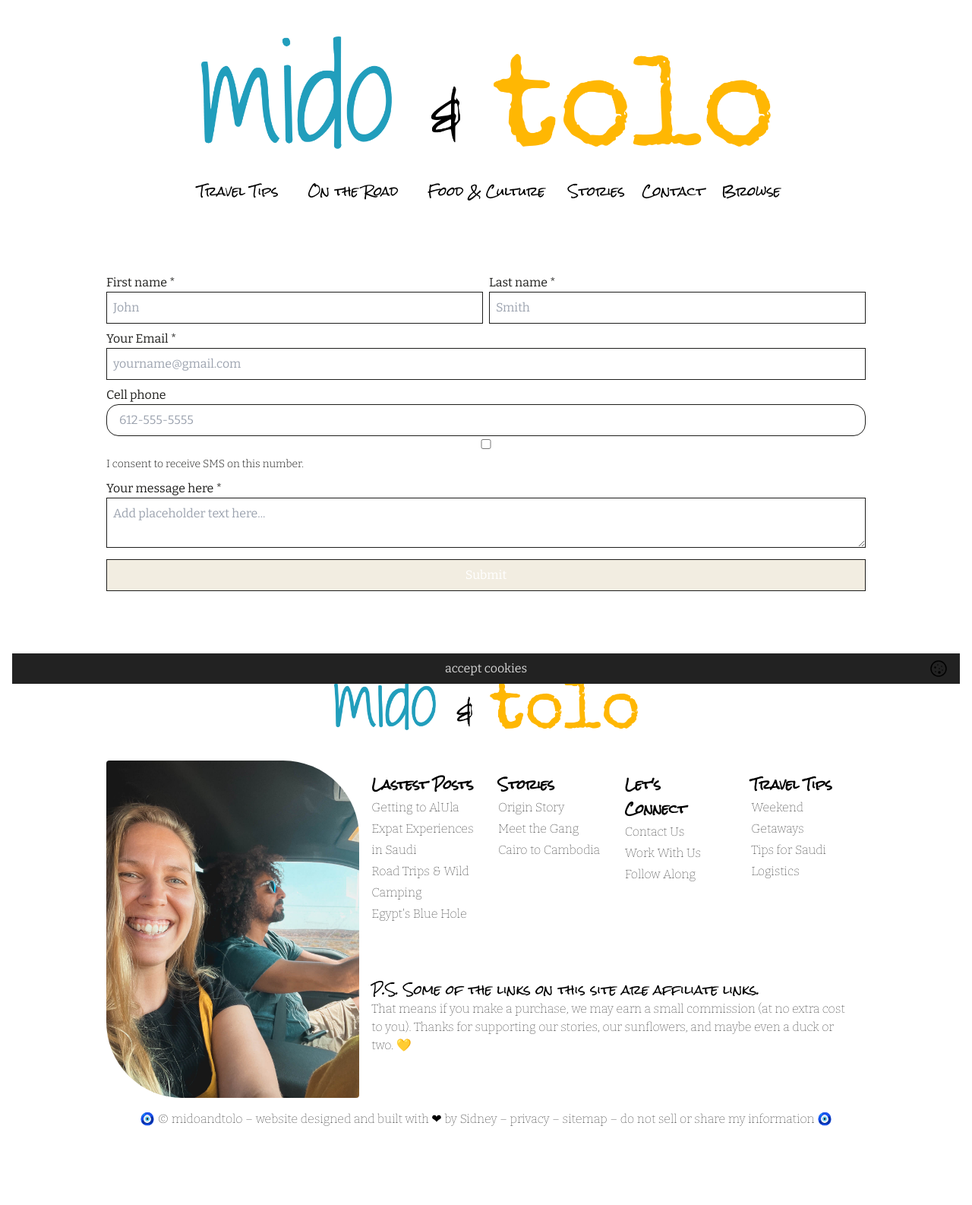
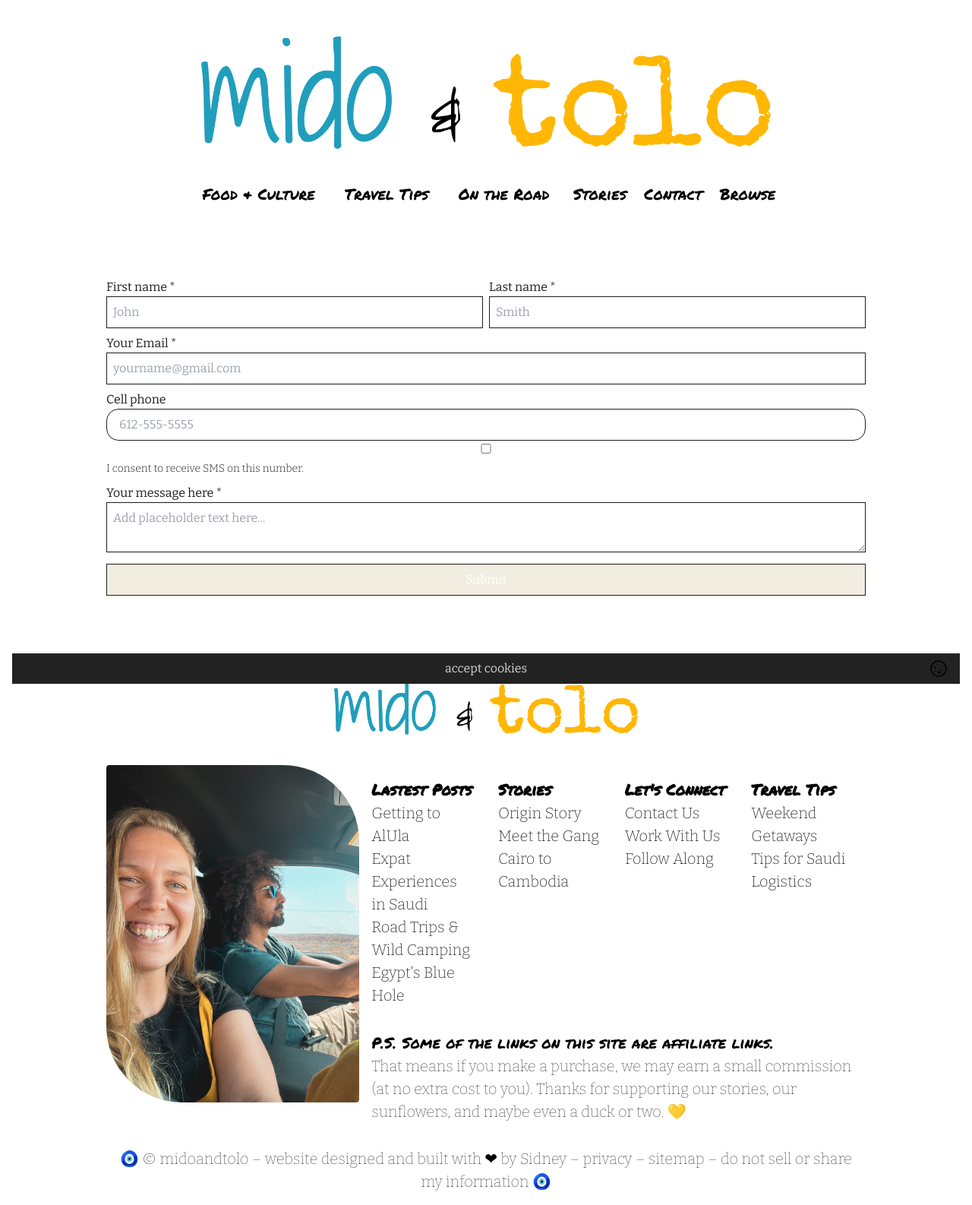
Before and after one commit to SidneyElsayed/midoandtolo-overhaul, a Jekyll site: the page built from contact.html, in a window 1280 px wide. Shown: the whole page at 76% size. Built offline with Jekyll 4.4.1, drawn with Linux system fonts in a browser that asks for light colours; nearby versions of some CDN libraries; comment, search, counter and statistics services are not loaded; before the commit the page ends 1501 px from its top, so only the background shows below that.

Commit message:
Header and footer updates

```diff
--- a/_includes/footer/footer-2.html
+++ b/_includes/footer/footer-2.html
@@ -20,7 +20,7 @@
         <div class="col-span-4 sm:col-span-2 lg:col-span-1">
           <p class="font-semibold leading-8 featured-font">{{menu.heading}}</p>
           {% for link in menu.links %}
-          <a href="{{link.url}}" class="font-thin block leading-7">{{link.text}}</a>
+          <a href="{{link.url}}" class="block body-font font-extralight">{{link.text}}</a>
           {% endfor %}
         </div>
         {% endfor %}
--- a/_includes/header/header-3.html
+++ b/_includes/header/header-3.html
@@ -16,9 +16,9 @@
         <a href="{{link.url}}" class="p-2 my-4">{{link.text}}</a>
 
         {% if link.sublinks %}
-        <div class="absolute pt-2 top-10 left-2 bg-[var(--bg-color)] hidden group-hover:block z-20">
+        <div class="absolute pt-2 top-8 left-2 bg-[var(--bg-color)] hidden group-hover:block z-20">
           {% for sublink in link.sublinks %}
-            <a href="{{sublink.url}}" class="px-3 py-1 whitespace-pre block detail-font font-thin">{{sublink.text}}</a>
+            <a href="{{sublink.url}}" class="px-3 py-1 whitespace-pre block body-font font-extralight">{{sublink.text}}</a>
           {% endfor %}
         </div>
           </span>
--- a/_includes/technical-code/site-head.html
+++ b/_includes/technical-code/site-head.html
@@ -22,11 +22,10 @@
   <!-- Font Awesome Version 6 Kit for Icons  -->
   <script src="https://kit.fontawesome.com/6015055b20.js" crossorigin="anonymous"></script>
 
-  <!-- GOOGLE FONTS (Mulish, Bitter, Rock Salt)-->
-
+  <!-- GOOGLE FONTS (Mulish, Bitter, Permanent Marker)-->
   <link rel="preconnect" href="https://fonts.googleapis.com">
   <link rel="preconnect" href="https://fonts.gstatic.com" crossorigin>
-  <link href="https://fonts.googleapis.com/css2?family=Bitter:ital,wght@0,100..900;1,100..900&family=Mulish:ital,wght@0,200..1000;1,200..1000&family=Rock+Salt&display=swap" rel="stylesheet">
+  <link href="https://fonts.googleapis.com/css2?family=Bitter:ital,wght@0,100..900;1,100..900&family=Mulish:ital,wght@0,200..1000;1,200..1000&family=Permanent+Marker&display=swap" rel="stylesheet">
 
   <!-- CUSTOM STYLESHEET -->
   <link rel="stylesheet" href="/assets/css/style.css">
--- a/assets/css/style.css
+++ b/assets/css/style.css
@@ -464,9 +464,6 @@ video {
 .top-0 {
     top: 0px;
 }
-.top-10 {
-    top: 2.5rem;
-}
 .top-8 {
     top: 2rem;
 }
@@ -726,6 +723,9 @@ video {
 .font-extrabold {
     font-weight: 800;
 }
+.font-extralight {
+    font-weight: 200;
+}
 .font-light {
     font-weight: 300;
 }
@@ -740,9 +740,6 @@ video {
 }
 .uppercase {
     text-transform: uppercase;
-}
-.leading-7 {
-    line-height: 1.75rem;
 }
 .leading-8 {
     line-height: 2rem;
@@ -784,12 +781,42 @@ body {
     font-family: "Bitter", serif;
 }
 
+.body-font {
+  font-family: "Bitter", serif;
+}
+
 .detail-font {
     font-family: "Mulish", sans-serif;
 }
 
 .featured-font {
-    font-family: "Rock Salt", cursive;
+    font-family: "Permanent Marker", cursive;
+}
+
+footer, header .featured-font {
+  font-size: 20px;
+}
+
+header .body-font {
+  font-size: 16px;
+}
+
+
+
+/* Bold for featured-font-highlight hack */
+h1 strong {
+  font-weight: inherit;
+  font-family: "Permanent Marker", cursive;
+}
+
+h2 strong {
+  font-weight: inherit;
+  font-family: "Permanent Marker", cursive;
+}
+
+h3 strong {
+  font-weight: inherit;
+  font-family: "Permanent Marker", cursive;
 }
 
 /* Custom CSS */
@@ -835,23 +862,23 @@ input:focus, textarea:focus {
     border-radius: 100px 4px 100px 4px;
   }
 
-  .curve-point-left {
+.curve-point-left {
     border-radius: 4px 100px 4px 100px;
   }
 
-  .curve-point-right-sm {
+.curve-point-right-sm {
     border-radius: 15px 4px 15px 4px;
   }
 
-  .curve-point-left-sm {
+.curve-point-left-sm {
     border-radius: 4px 15px 4px 15px;
   }
 
-  .curve-point-right-sm-top {
+.curve-point-right-sm-top {
     border-radius: 15px 4px 0px 0px;
   }
 
-  .curve-point-left-sm-top {
+.curve-point-left-sm-top {
     border-radius: 4px 15px 0px 0px;
   }
 
@@ -875,9 +902,6 @@ input:focus, textarea:focus {
 @media (min-width: 640px) {
     .sm\:col-span-2 {
         grid-column: span 2 / span 2;
-    }
-    .sm\:col-span-3 {
-        grid-column: span 3 / span 3;
     }
     .sm\:p-6 {
         padding: 1.5rem;
```
Also changed, not shown: _data/navigation.yml (+7 -7 lines), style.css (+36 -6 lines).
